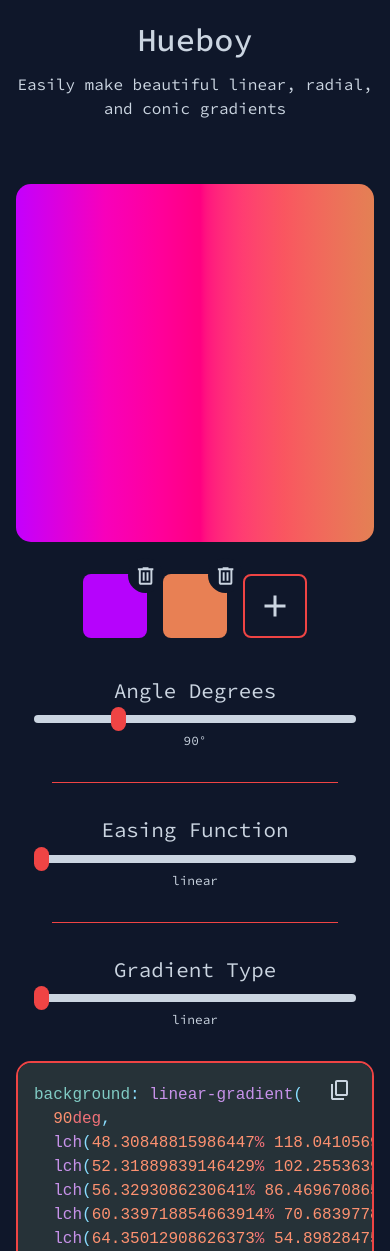
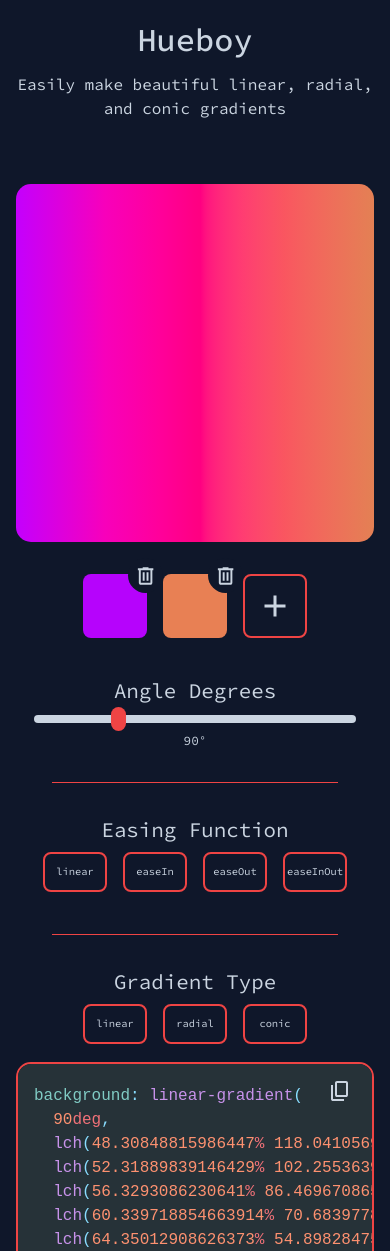
Before and after one commit to rahildhodapkar/hueboy, a React (Vite) app: page / in a window 390 px wide. Shown: the top 1251 px of the page. Built offline with nearby package versions, Linux system fonts and the light colour scheme.

Commit message:
change easing and gradient inputs from type range to radio

```diff
--- a/src/App.jsx
+++ b/src/App.jsx
@@ -4,7 +4,7 @@ import CodeBlock from "./components/CodeBlock";
 import { ColorProvider } from "./components/ColorContext";
 import "./components/Palette";
 import Palette from "./components/Palette";
-import Sliders from "./components/Sliders";
+import Controls from "./components/Controls";
 import Visualizer from "./components/Visualizer";
 
 function App() {
@@ -31,7 +31,7 @@ function App() {
           </div>
           <div id="two">
             <Palette />
-            <Sliders
+            <Controls
               angle={angle}
               setAngle={setAngle}
               easing={easing}
--- a/src/components/Color.jsx
+++ b/src/components/Color.jsx
@@ -1,4 +1,4 @@
-import React, { useRef, useState, useEffect } from 'react';
+import { useRef, useState, useEffect } from 'react';
 
 export default function Color({ defaultValue = "#000000", id, onChange }) {
   const colorInputRef = useRef(null);
--- /dev/null
+++ b/src/components/Controls.jsx
@@ -0,0 +1,118 @@
+import { useEffect } from "react";
+import "../styles/controls.css";
+
+const easingFunctions = {
+  linear: (t) => t,
+  easeIn: (t) => t * t,
+  easeOut: (t) => t * (2 - t),
+  easeInOut: (t) => (t < 0.5 ? 2 * t * t : -1 + (4 - 2 * t) * t),
+};
+
+const easingFunctionNames = Object.keys(easingFunctions);
+const gradientTypes = ["linear", "radial", "conic"];
+
+export default function Controls({
+  angle,
+  setAngle,
+  easing,
+  setEasing,
+  gradientType,
+  setGradientType,
+}) {
+  useEffect(() => {
+    const easingRadios = document.querySelectorAll(
+      ".easing-container fieldset label"
+    );
+    const gradientRadios = document.querySelectorAll(
+      ".gradient-container fieldset label"
+    );
+
+    function clearBackground(radioLabels) {
+      radioLabels.forEach((label) => {
+        label.style.backgroundColor = "";
+      });
+    }
+
+    function setBackground(e, radioLabels) {
+      clearBackground(radioLabels);
+      e.target.style.backgroundColor = "#ef4444";
+    }
+
+    easingRadios.forEach((radio) => {
+      radio.addEventListener("click", (e) => setBackground(e, easingRadios));
+    });
+
+    gradientRadios.forEach((radio) => {
+      radio.addEventListener("click", (e) => setBackground(e, gradientRadios));
+    });
+  }, []);
+
+  const handleAngleChange = (e) => {
+    setAngle(e.target.value);
+  };
+
+  const handleEasingChange = (e) => {
+    setEasing(e.target.value);
+  };
+
+  const handleGradientTypeChange = (e) => {
+    setGradientType(e.target.value);
+  };
+
+  return (
+    <>
+      <div className="slider-container">
+        <label htmlFor="angle">Angle Degrees</label>
+        <input
+          type="range"
+          name="angle"
+          id="angle"
+          min="0"
+          max="360"
+          value={angle}
+          onChange={handleAngleChange}
+          list="angle-ticks"
+        />
+        <span>{angle}°</span>
+      </div>
+
+      <div className="radio-container easing-container">
+        <label>Easing Function</label>
+        <fieldset>
+          {easingFunctionNames.map((name, index) => (
+            <div key={index}>
+              <input
+                type="radio"
+                name="easing"
+                id={`easing-${name}`}
+                value={name}
+                checked={easing === name}
+                onChange={handleEasingChange}
+              />
+              <label htmlFor={`easing-${name}`}>{name}</label>
+            </div>
+          ))}
+        </fieldset>
+      </div>
+
+      <div className="radio-container gradient-container">
+        <label>Gradient Type</label>
+        <fieldset>
+          {gradientTypes.map((type, index) => (
+            <div key={index}>
+              <input
+                type="radio"
+                name="gradientType"
+                id={`gradientType-${type}`}
+                value={type}
+                checked={gradientType === type}
+                onChange={handleGradientTypeChange}
+              />
+              <label htmlFor={`gradientType-${type}`}>{type}</label>
+            </div>
+          ))}
+        </fieldset>
+      </div>
+    </>
+  );
+}
--- a/src/components/Sliders.jsx
+++ /dev/null
@@ -1,81 +0,0 @@
-import React from "react";
-import "../styles/sliders.css";
-const easingFunctions = {
-  linear: (t) => t,
-  easeIn: (t) => t * t,
-  easeOut: (t) => t * (2 - t),
-  easeInOut: (t) => (t < 0.5 ? 2 * t * t : -1 + (4 - 2 * t) * t),
-};
-
-const easingFunctionNames = Object.keys(easingFunctions);
-const gradientTypes = ["linear", "radial", "conic"];
-
-export default function Sliders({
-  angle,
-  setAngle,
-  easing,
-  setEasing,
-  gradientType,
-  setGradientType,
-}) {
-  const handleAngleChange = (e) => {
-    setAngle(e.target.value);
-  };
-
-  const handleEasingChange = (e) => {
-    setEasing(easingFunctionNames[e.target.value]);
-  };
-
-  const handleGradientTypeChange = (e) => {
-    setGradientType(gradientTypes[e.target.value]);
-  };
-
-  return (
-    <>
-      <div className="slider-container">
-        <label htmlFor="angle">Angle Degrees</label>
-        <input
-          type="range"
-          name="angle"
-          id="angle"
-          min="0"
-          max="360"
-          value={angle}
-          onChange={handleAngleChange}
-          list="angle-ticks"
-        />
-        <span>{angle}°</span>
-      </div>
-
-      <div className="slider-container">
-        <label htmlFor="easing">Easing Function</label>
-        <input
-          type="range"
-          name="easing"
-          id="easing"
-          min="0"
-          max={easingFunctionNames.length - 1}
-          value={easingFunctionNames.indexOf(easing)}
-          onChange={handleEasingChange}
-          list="easing-ticks"
-        />
-        <span>{easing}</span>
-      </div>
-
-      <div className="slider-container">
-        <label htmlFor="gradientType">Gradient Type</label>
-        <input
-          type="range"
-          name="gradientType"
-          id="gradientType"
-          min="0"
-          max={gradientTypes.length - 1}
-          value={gradientTypes.indexOf(gradientType)}
-          onChange={handleGradientTypeChange}
-          list="gradientType-ticks"
-        />
-        <span>{gradientType}</span>
-      </div>
-    </>
-  );
-}
--- /dev/null
+++ b/src/styles/controls.css
@@ -0,0 +1,127 @@
+.slider-container {
+  display: flex;
+  flex-direction: column;
+  align-items: center;
+  font-size: 1.3rem;
+  max-width: 100vw;
+}
+
+.slider-container span {
+  font-size: 0.8rem;
+}
+
+.slider-container {
+  margin-top: 2rem;
+}
+
+.slider-container::after,
+.radio-container:nth-of-type(2)::after {
+  content: "";
+  width: 80%;
+  height: 1px;
+  margin-top: 2rem;
+  margin-bottom: 2rem;
+  background-color: var(--accent-color);
+}
+
+input[type="range"] {
+  width: 90%;
+  margin: 0.5rem 0;
+  -webkit-appearance: none;
+  appearance: none;
+  background: transparent;
+}
+
+input[type="range"]::-webkit-slider-runnable-track {
+  width: 100%;
+  height: 8px;
+  cursor: pointer;
+  background: var(--font-color);
+  border-radius: 5px;
+}
+
+input[type="range"]::-webkit-slider-thumb {
+  height: 24px;
+  width: 15px;
+  border-radius: 15px;
+  background: var(--accent-color);
+  cursor: pointer;
+  -webkit-appearance: none;
+  margin-top: -8px;
+}
+
+input[type="range"]::-moz-range-thumb {
+  height: 24px;
+  width: 24px;
+  border-radius: 50%;
+  background: #007bff;
+  cursor: pointer;
+}
+
+input[type="range"]::-moz-range-track {
+  width: 100%;
+  height: 8px;
+  cursor: pointer;
+  background: #ddd;
+  border-radius: 5px;
+  border: 1px solid #aaa;
+}
+
+.radio-container {
+  display: flex;
+  flex-direction: column;
+  font-size: 1.3rem;
+  text-align: center;
+  align-items: center;
+  max-width: 100vw;
+}
+
+.radio-container fieldset {
+  font-size: 1rem;
+  display: flex;
+  gap: 1rem;
+  border: none;
+}
+
+input[type="radio"] {
+  opacity: 0;
+  position: fixed;
+  width: 0;
+}
+
+.radio-container fieldset label {
+  display: flex;
+  justify-content: center;
+  align-items: center;
+  border: 2px solid var(--accent-color);
+  border-radius: 8px;
+  width: 7rem;
+  height: 3rem;
+  transition: background 200ms ease-out;
+  -webkit-touch-callout: none;
+  -webkit-user-select: none;
+  -khtml-user-select: none;
+  -moz-user-select: none;
+  -ms-user-select: none;
+  user-select: none;
+}
+
+@media (max-width: 600px) {
+  .radio-container fieldset label {
+    width: 5rem;
+    height: 2.5rem;
+    font-size: .8rem;
+  }
+}
+
+@media (max-width: 399px) {
+  .radio-container fieldset label {
+    width: 4rem;
+    font-size: .65rem;
+  }
+}
+
+.radio-container fieldset label:hover {
+  background-color: var(--accent-color);
+  cursor: pointer;
+}
--- a/src/styles/sliders.css
+++ /dev/null
@@ -1,86 +0,0 @@
-.slider-container {
-  display: flex;
-  flex-direction: column;
-  align-items: center;
-  font-size: 1.3rem;
-  max-width: 100vw;
-}
-
-.slider-container span {
-  font-size: .8rem;
-}
-
-.slider-container:first-of-type {
-  margin-top: 2rem;
-}
-
-.slider-container:not(:nth-child(4))::after {
-  content: "";
-  width: 80%;
-  height: 1px;
-  margin-top: 2rem;
-  margin-bottom: 2rem;
-  background-color: var(--accent-color);
-}
-
-.slider-container:nth-child(4) {
-  margin-bottom: 2rem;
-}
-
-input[type="range"] {
-  width: 90%;
-  margin: 0.5rem 0;
-  -webkit-appearance: none;
-  appearance: none;
-  background: transparent;
-}
-
-input[type="range"]::-webkit-slider-runnable-track {
-  width: 100%;
-  height: 8px;
-  cursor: pointer;
-  background: var(--font-color);
-  border-radius: 5px;
-}
-
-input[type="range"]::-webkit-slider-thumb {
-  height: 24px;
-  width: 15px;
-  border-radius: 15px;
-  background: var(--accent-color);
-  cursor: pointer;
-  -webkit-appearance: none;
-  margin-top: -8px;
-}
-
-input[type="range"]::-moz-range-thumb {
-  height: 24px;
-  width: 24px;
-  border-radius: 50%;
-  background: #007bff;
-  cursor: pointer;
-}
-
-input[type="range"]::-moz-range-track {
-  width: 100%;
-  height: 8px;
-  cursor: pointer;
-  background: #ddd;
-  border-radius: 5px;
-  border: 1px solid #aaa;
-}
-
-datalist {
-  display: flex;
-  justify-content: space-between;
-  width: 100%;
-  padding: 0 10px;
-}
-
-datalist option {
-  display: inline-block;
-  position: relative;
-  transform: translateX(-50%);
-  text-align: center;
-  font-size: 0.75rem;
-}
```
Also changed, not shown: src/App.css (line endings or trailing spaces), src/components/Loader.jsx (added).
